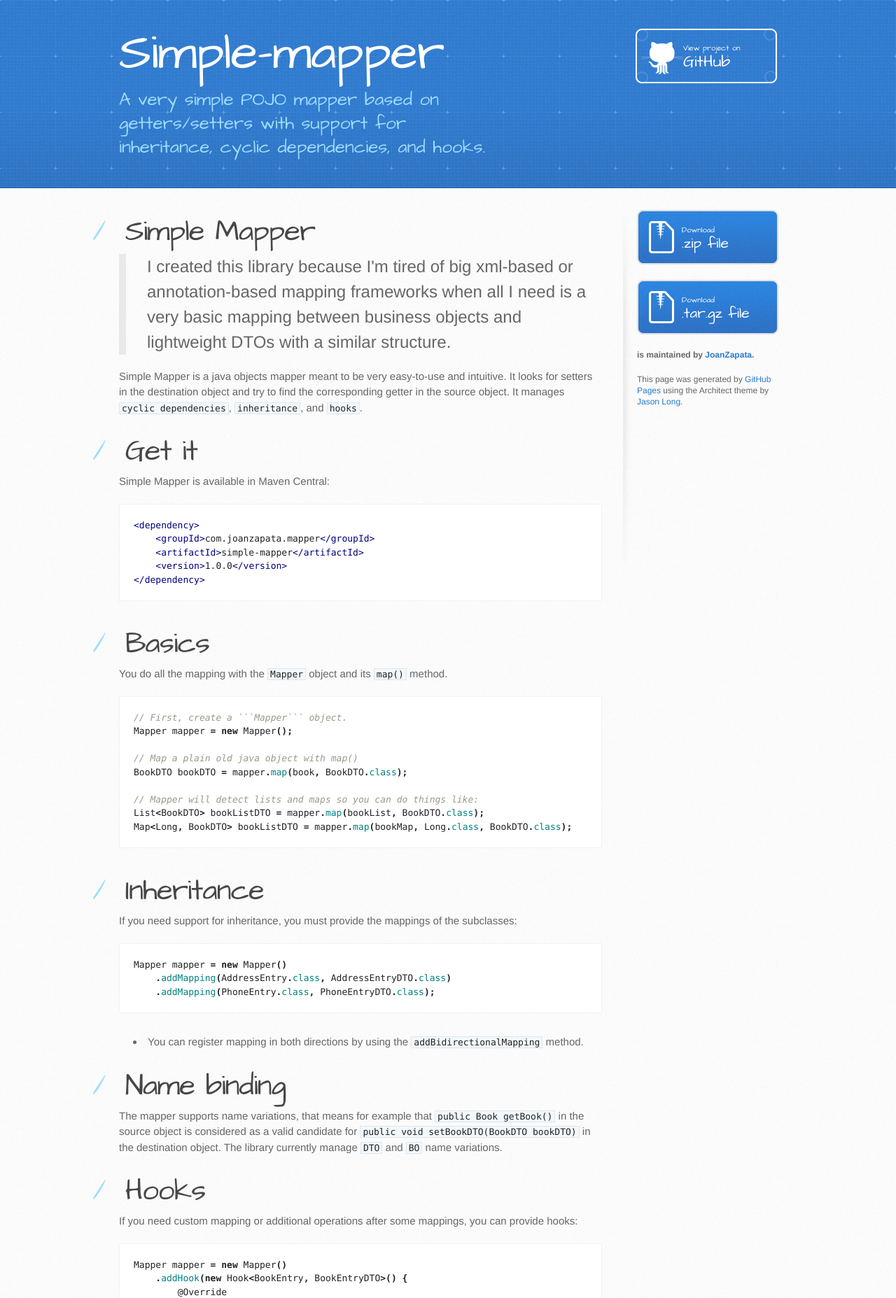
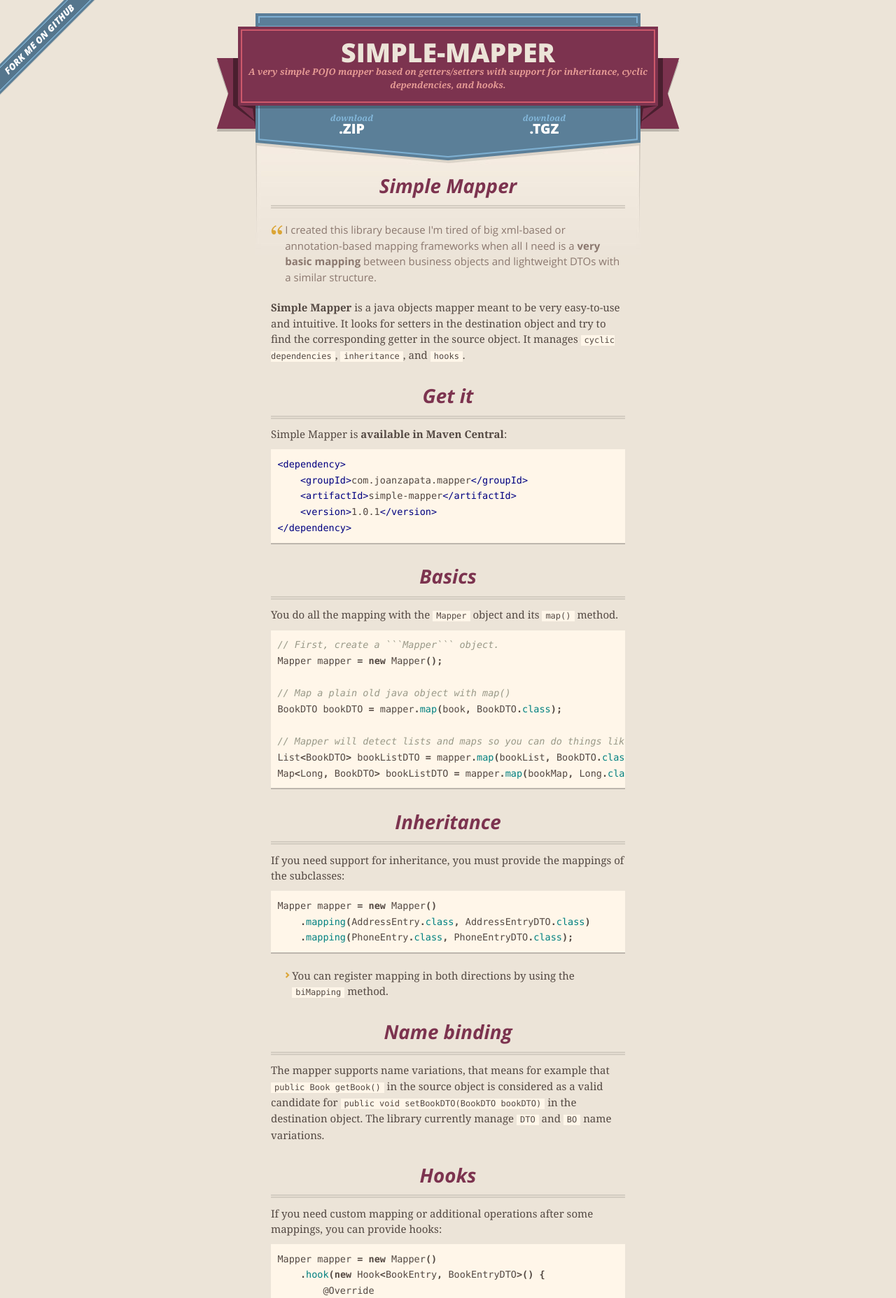
Before and after one commit to JoanZapata/simple-mapper, a plain HTML site: page index.html in a window 1280 px wide. Shown: the top 1855 px of the page at 70% size. Drawn offline with nearby package versions, Linux system fonts and the light colour scheme.

Commit message:
Create gh-pages branch via GitHub

```diff
--- a/index.html
+++ b/index.html
@@ -3,31 +3,49 @@
   <head>
     <meta charset='utf-8'>
     <meta http-equiv="X-UA-Compatible" content="chrome=1">
-    <meta name="viewport" content="width=device-width, initial-scale=1, maximum-scale=1">
-    <link href='https://fonts.googleapis.com/css?family=Architects+Daughter' rel='stylesheet' type='text/css'>
-    <link rel="stylesheet" type="text/css" href="stylesheets/stylesheet.css" media="screen" />
-    <link rel="stylesheet" type="text/css" href="stylesheets/pygment_trac.css" media="screen" />
-    <link rel="stylesheet" type="text/css" href="stylesheets/print.css" media="print" />
+    <meta name="viewport" content="width=640" />
 
-    <!--[if lt IE 9]>
-    <script src="//html5shiv.googlecode.com/svn/trunk/html5.js"></script>
-    <![endif]-->
+    <link rel="stylesheet" href="stylesheets/core.css" media="screen"/>
+    <link rel="stylesheet" href="stylesheets/mobile.css" media="handheld, only screen and (max-device-width:640px)"/>
+    <link rel="stylesheet" href="stylesheets/pygment_trac.css"/>
 
+    <script type="text/javascript" src="javascripts/modernizr.js"></script>
+    <script type="text/javascript" src="https://ajax.googleapis.com/ajax/libs/jquery/1.7.1/jquery.min.js"></script>
+    <script type="text/javascript" src="javascripts/headsmart.min.js"></script>
+    <script type="text/javascript">
+      $(document).ready(function () {
+        $('#main_content').headsmart()
+      })
+    </script>
     <title>Simple-mapper by JoanZapata</title>
   </head>
 
   <body>
+    <a id="forkme_banner" href="https://github.com/JoanZapata/simple-mapper">View on GitHub</a>
+    <div class="shell">
+
       <header>
-      <div class="inner">
+        <span class="ribbon-outer">
+          <span class="ribbon-inner">
             <h1>Simple-mapper</h1>
             <h2>A very simple POJO mapper based on getters/setters with support for inheritance, cyclic dependencies, and hooks.</h2>
-        <a href="https://github.com/JoanZapata/simple-mapper" class="button"><small>View project on</small>GitHub</a>
-      </div>
+          </span>
+          <span class="left-tail"></span>
+          <span class="right-tail"></span>
+        </span>
       </header>
 
-    <div id="content-wrapper">
-      <div class="inner clearfix">
-        <section id="main-content">
+      <section id="downloads">
+        <span class="inner">
+          <a href="https://github.com/JoanZapata/simple-mapper/zipball/master" class="zip"><em>download</em> .ZIP</a><a href="https://github.com/JoanZapata/simple-mapper/tarball/master" class="tgz"><em>download</em> .TGZ</a>
+        </span>
+      </section>
+
+
+      <span class="banner-fix"></span>
+
+
+      <section id="main_content">
         <h1>
 <a name="simple-mapper" class="anchor" href="#simple-mapper"><span class="octicon octicon-link"></span></a>Simple Mapper</h1>
 
@@ -45,7 +63,7 @@
 <div class="highlight"><pre><span class="nt">&lt;dependency&gt;</span>
     <span class="nt">&lt;groupId&gt;</span>com.joanzapata.mapper<span class="nt">&lt;/groupId&gt;</span>
     <span class="nt">&lt;artifactId&gt;</span>simple-mapper<span class="nt">&lt;/artifactId&gt;</span>
-    <span class="nt">&lt;version&gt;</span>1.0.0<span class="nt">&lt;/version&gt;</span>
+    <span class="nt">&lt;version&gt;</span>1.0.1<span class="nt">&lt;/version&gt;</span>
 <span class="nt">&lt;/dependency&gt;</span>
 </pre></div>
 
@@ -71,12 +89,12 @@
 <p>If you need support for inheritance, you must provide the mappings of the subclasses:</p>
 
 <div class="highlight"><pre><span class="n">Mapper</span> <span class="n">mapper</span> <span class="o">=</span> <span class="k">new</span> <span class="n">Mapper</span><span class="o">()</span>
-    <span class="o">.</span><span class="na">addMapping</span><span class="o">(</span><span class="n">AddressEntry</span><span class="o">.</span><span class="na">class</span><span class="o">,</span> <span class="n">AddressEntryDTO</span><span class="o">.</span><span class="na">class</span><span class="o">)</span>
-    <span class="o">.</span><span class="na">addMapping</span><span class="o">(</span><span class="n">PhoneEntry</span><span class="o">.</span><span class="na">class</span><span class="o">,</span> <span class="n">PhoneEntryDTO</span><span class="o">.</span><span class="na">class</span><span class="o">);</span>
+    <span class="o">.</span><span class="na">mapping</span><span class="o">(</span><span class="n">AddressEntry</span><span class="o">.</span><span class="na">class</span><span class="o">,</span> <span class="n">AddressEntryDTO</span><span class="o">.</span><span class="na">class</span><span class="o">)</span>
+    <span class="o">.</span><span class="na">mapping</span><span class="o">(</span><span class="n">PhoneEntry</span><span class="o">.</span><span class="na">class</span><span class="o">,</span> <span class="n">PhoneEntryDTO</span><span class="o">.</span><span class="na">class</span><span class="o">);</span>
 </pre></div>
 
 <ul>
-<li>You can register mapping in both directions by using the <code>addBidirectionalMapping</code> method.</li>
+<li>You can register mapping in both directions by using the <code>biMapping</code> method.</li>
 </ul><h1>
 <a name="name-binding" class="anchor" href="#name-binding"><span class="octicon octicon-link"></span></a>Name binding</h1>
 
@@ -88,7 +106,7 @@
 <p>If you need custom mapping or additional operations after some mappings, you can provide hooks:</p>
 
 <div class="highlight"><pre><span class="n">Mapper</span> <span class="n">mapper</span> <span class="o">=</span> <span class="k">new</span> <span class="n">Mapper</span><span class="o">()</span>
-    <span class="o">.</span><span class="na">addHook</span><span class="o">(</span><span class="k">new</span> <span class="n">Hook</span><span class="o">&lt;</span><span class="n">BookEntry</span><span class="o">,</span> <span class="n">BookEntryDTO</span><span class="o">&gt;()</span> <span class="o">{</span>
+    <span class="o">.</span><span class="na">hook</span><span class="o">(</span><span class="k">new</span> <span class="n">Hook</span><span class="o">&lt;</span><span class="n">BookEntry</span><span class="o">,</span> <span class="n">BookEntryDTO</span><span class="o">&gt;()</span> <span class="o">{</span>
         <span class="nd">@Override</span>
         <span class="kd">public</span> <span class="kt">void</span> <span class="nf">extraMapping</span><span class="o">(</span><span class="n">BookEntry</span> <span class="n">source</span><span class="o">,</span> <span class="n">BookEntryDTO</span> <span class="n">destination</span><span class="o">)</span> <span class="o">{</span>
             <span class="c1">// Do additional operations in the destination object</span>
@@ -101,42 +119,51 @@
 <li>Hooks are called <strong>after</strong> the object has been fully mapped.</li>
 <li>Hooks are guaranteed to be called in the <strong>order</strong> you added them to the mapper. </li>
 </ul><h1>
+<a name="strict-mode" class="anchor" href="#strict-mode"><span class="octicon octicon-link"></span></a>Strict Mode</h1>
+
+<p>When using <code>StrictMode</code>, the mapper raises a <code>StrictModeException</code> if it's unable to fulfill a property in the destination object.</p>
+
+<ul>
+<li>No getter found that matches a setter in the destination object.</li>
+<li>Types mismatch between getter and setter.</li>
+</ul><div class="highlight"><pre><span class="n">Mapper</span> <span class="n">mapper</span> <span class="o">=</span> <span class="k">new</span> <span class="n">Mapper</span><span class="o">().</span><span class="na">strictMode</span><span class="o">(</span><span class="kc">true</span><span class="o">);</span>
+</pre></div>
+
+<blockquote>
+<p><code>StrictMode</code> is <strong>disabled</strong> by default.</p>
+</blockquote>
+
+<h1>
 <a name="license" class="anchor" href="#license"><span class="octicon octicon-link"></span></a>License</h1>
 
-<pre><code>Licensed to the Apache Software Foundation (ASF) under one
-or more contributor license agreements.  See the NOTICE file
-distributed with this work for additional information
-regarding copyright ownership.  The ASF licenses this file
-to you under the Apache License, Version 2.0 (the
-"License"); you may not use this file except in compliance
-with the License.  You may obtain a copy of the License at
+<pre><code>Copyright 2013 Joan Zapata
+
+Licensed under the Apache License, Version 2.0 (the "License");
+you may not use this file except in compliance with the License.
+You may obtain a copy of the License at
 
     http://www.apache.org/licenses/LICENSE-2.0
 
-Unless required by applicable law or agreed to in writing,
-software distributed under the License is distributed on an
-"AS IS" BASIS, WITHOUT WARRANTIES OR CONDITIONS OF ANY
-KIND, either express or implied.  See the License for the
-specific language governing permissions and limitations
-under the License.
+Unless required by applicable law or agreed to in writing, software
+distributed under the License is distributed on an "AS IS" BASIS,
+WITHOUT WARRANTIES OR CONDITIONS OF ANY KIND, either express or implied.
+See the License for the specific language governing permissions and
+limitations under the License.
 </code></pre>
       </section>
 
-        <aside id="sidebar">
-          <a href="https://github.com/JoanZapata/simple-mapper/zipball/master" class="button">
-            <small>Download</small>
-            .zip file
-          </a>
-          <a href="https://github.com/JoanZapata/simple-mapper/tarball/master" class="button">
-            <small>Download</small>
-            .tar.gz file
-          </a>
+      <footer>
+        <span class="ribbon-outer">
+          <span class="ribbon-inner">
+            <p>this project by <a href="https://github.com/JoanZapata">JoanZapata</a> can be found on <a href="https://github.com/JoanZapata/simple-mapper">GitHub</a></p>
+          </span>
+          <span class="left-tail"></span>
+          <span class="right-tail"></span>
+        </span>
+        <p>Generated with <a href="http://pages.github.com">GitHub Pages</a> using Merlot</p>
+        <span class="octocat"></span>
+      </footer>
 
-          <p class="repo-owner"><a href="https://github.com/JoanZapata/simple-mapper"></a> is maintained by <a href="https://github.com/JoanZapata">JoanZapata</a>.</p>
-
-          <p>This page was generated by <a href="pages.github.com">GitHub Pages</a> using the Architect theme by <a href="http://twitter.com/jasonlong">Jason Long</a>.</p>
-        </aside>
-      </div>
     </div>
 
               <script type="text/javascript">
--- a/stylesheets/print.css
+++ b/stylesheets/print.css
@@ -1,226 +1,34 @@
-html, body, div, span, applet, object, iframe,
-h1, h2, h3, h4, h5, h6, p, blockquote, pre,
-a, abbr, acronym, address, big, cite, code,
-del, dfn, em, img, ins, kbd, q, s, samp,
-small, strike, strong, sub, sup, tt, var,
-b, u, i, center,
-dl, dt, dd, ol, ul, li,
-fieldset, form, label, legend,
-table, caption, tbody, tfoot, thead, tr, th, td,
-article, aside, canvas, details, embed,
-figure, figcaption, footer, header, hgroup,
-menu, nav, output, ruby, section, summary,
-time, mark, audio, video {
-  margin: 0;
-  padding: 0;
-  border: 0;
-  font-size: 100%;
-  font: inherit;
-  vertical-align: baseline;
+* {
+  background: none !important;
+  color: #333 !important;
 }
-/* HTML5 display-role reset for older browsers */
-article, aside, details, figcaption, figure,
-footer, header, hgroup, menu, nav, section {
-  display: block;
-}
-body {
-  line-height: 1;
-}
-ol, ul {
-  list-style: none;
-}
-blockquote, q {
-  quotes: none;
-}
-blockquote:before, blockquote:after,
-q:before, q:after {
-  content: '';
-  content: none;
-}
-table {
-  border-collapse: collapse;
-  border-spacing: 0;
-}
-body {
-  font-size: 13px;
-  line-height: 1.5;
-  font-family: 'Helvetica Neue', Helvetica, Arial, serif;
-  color: #000;
+
+h1,h2,h3,h4,h5,h6 {
+  color: #7c334f !important;
 }
 
 a {
-  color: #d5000d;
-  font-weight: bold;
+  color: #417090 !important;
 }
 
-header {
-  padding-top: 35px;
-  padding-bottom: 10px;
+#main_content > .header-level-1:first-child,
+#main_content > .header-level-2:first-child,
+#main_content > .header-level-3:first-child,
+#main_content > .header-level-4:first-child,
+#main_content > .header-level-5:first-child,
+#main_content > .header-level-6:first-child {
+  margin-top: 10px !important;
 }
 
-header h1 {
-  font-weight: bold;
-  letter-spacing: -1px;
-  font-size: 48px;
-  color: #303030;
-  line-height: 1.2;
-}
-
-header h2 {
-  letter-spacing: -1px;
-  font-size: 24px;
-  color: #aaa;
-  font-weight: normal;
-  line-height: 1.3;
-}
-#downloads {
-  display: none;
-}
-#main_content {
-  padding-top: 20px;
-}
-
-code, pre {
-  font-family: Monaco, "Bitstream Vera Sans Mono", "Lucida Console", Terminal;
-  color: #222;
-  margin-bottom: 30px;
-  font-size: 12px;
-}
-
-code {
-  padding: 0 3px;
-}
-
-pre {
-  border: solid 1px #ddd;
-  padding: 20px;
-  overflow: auto;
-}
-pre code {
-  padding: 0;
-}
-
-ul, ol, dl {
-  margin-bottom: 20px;
-}
-
-
-/* COMMON STYLES */
-
-table {
-  width: 100%;
-  border: 1px solid #ebebeb;
-}
-
-th {
-  font-weight: 500;
-}
-
-td {
-  border: 1px solid #ebebeb;
-  text-align: center;
-  font-weight: 300;
-}
-
-form {
-  background: #f2f2f2;
-  padding: 20px;
+#forkme_banner,
+#downloads,
+.left-tail,
+.right-tail
+{
+display: none !important;
 
 }
 
-
-/* GENERAL ELEMENT TYPE STYLES */
-
-h1 {
-  font-size: 2.8em;
+.ribbon-inner,.ribbon-outer {
+  border: 0 !important;
 }
-
-h2 {
-  font-size: 22px;
-  font-weight: bold;
-  color: #303030;
-  margin-bottom: 8px;
-}
-
-h3 {
-  color: #d5000d;
-  font-size: 18px;
-  font-weight: bold;
-  margin-bottom: 8px;
-}
-
-h4 {
-  font-size: 16px;
-  color: #303030;
-  font-weight: bold;
-}
-
-h5 {
-  font-size: 1em;
-  color: #303030;
-}
-
-h6 {
-  font-size: .8em;
-  color: #303030;
-}
-
-p {
-  font-weight: 300;
-  margin-bottom: 20px;
-}
-
-a {
-  text-decoration: none;
-}
-
-p a {
-  font-weight: 400;
-}
-
-blockquote {
-  font-size: 1.6em;
-  border-left: 10px solid #e9e9e9;
-  margin-bottom: 20px;
-  padding: 0 0 0 30px;
-}
-
-ul li {
-  list-style: disc inside;
-  padding-left: 20px;
-}
-
-ol li {
-  list-style: decimal inside;
-  padding-left: 3px;
-}
-
-dl dd {
-  font-style: italic;
-  font-weight: 100;
-}
-
-footer {
-  margin-top: 40px;
-  padding-top: 20px;
-  padding-bottom: 30px;
-  font-size: 13px;
-  color: #aaa;
-}
-
-footer a {
-  color: #666;
-}
-
-/* MISC */
-.clearfix:after {
-  clear: both;
-  content: '.';
-  display: block;
-  visibility: hidden;
-  height: 0;
-}
-
-.clearfix {display: inline-block;}
-* html .clearfix {height: 1%;}
-.clearfix {display: block;}
```
Also changed, not shown: params.json (+1 -1 lines). Lines whose indentation alone changed are shown as unchanged.
